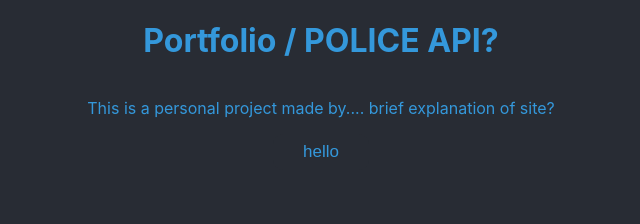
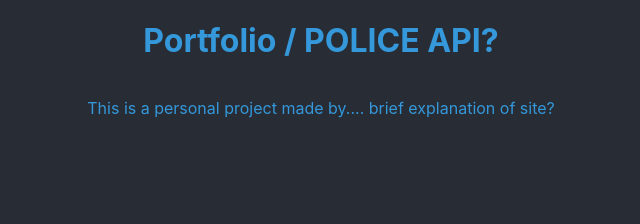
Before and after one commit to mrpingu98/policeAPI, a React (Create React App) app: page / in a window 1280 px wide. Shown: the top 224 px of the page, without its empty margins (319-959 px from the left). Built offline with nearby package versions, Linux system fonts and the light colour scheme.

Commit message:
removing test button from homep age

```diff
--- a/src/Pages/Home.tsx
+++ b/src/Pages/Home.tsx
@@ -1,13 +1,10 @@
 import React from "react";
-import "../Styling/main.scss";
-import { Button } from "../Components/Button";
 
 const Home: React.FC = () => {
   return (
     <div className="centre">
       <h1>Portfolio / POLICE API?</h1>
       <p>This is a personal project made by.... brief explanation of site?</p>
-      <Button text={"hello"} onClick={() => console.log("button clicked")} />
     </div>
   );
 };
```
